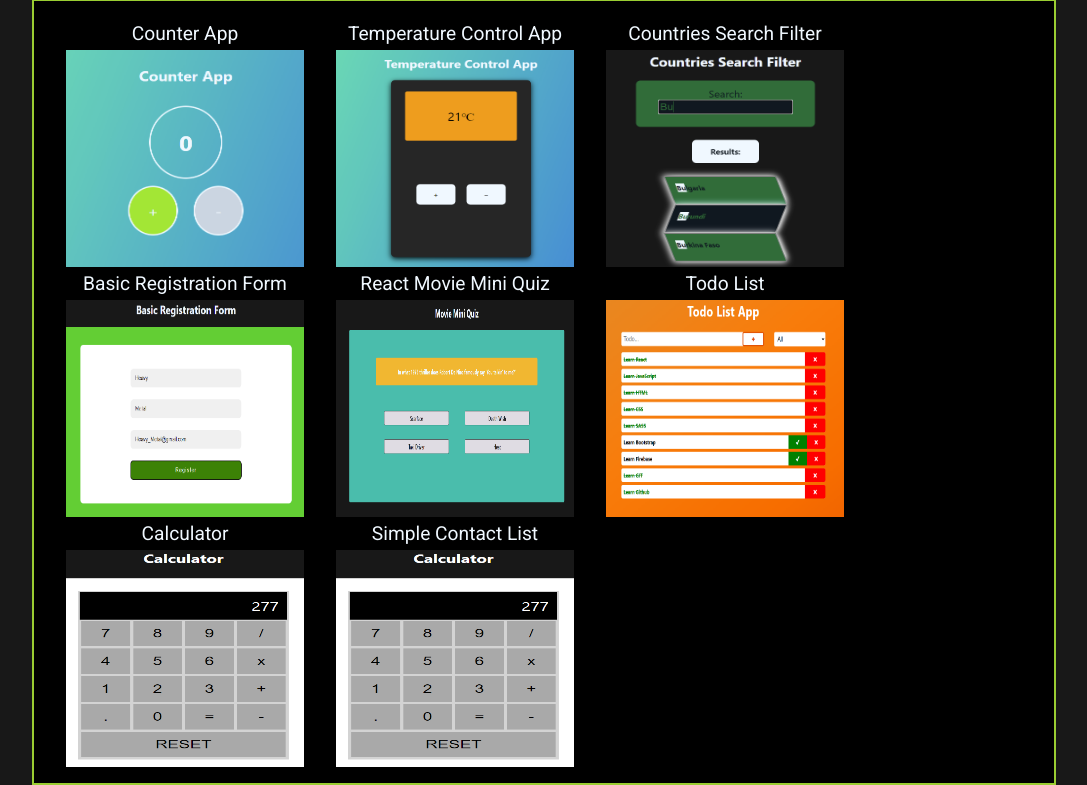
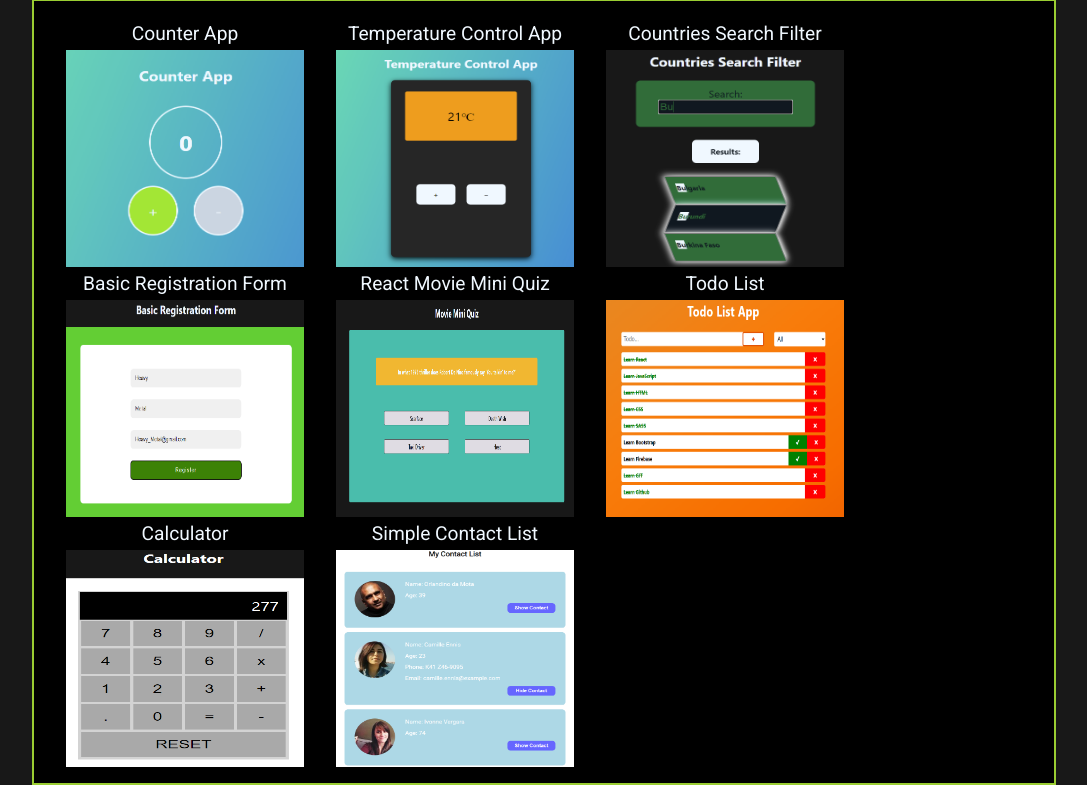
Before and after one commit to alexanderivanov2/While-Learning-React, a React (Create React App) app: page / in a window 1280 px wide. Shown: the part 249-1034 px from the top of the page, without its empty margins (96-1183 px from the left). Built offline with nearby package versions, Linux system fonts and the light colour scheme.

Commit message:
add link and img

```diff
--- a/src/components/dashboardApps/ProjectsBox.js
+++ b/src/components/dashboardApps/ProjectsBox.js
@@ -7,6 +7,7 @@ import basicRegistrationForm from './img/basic-registration-form.png';
 import movieMiniQuiz from './img/react-movie-mini-quiz.png';
 import todoApp from './img/todo-app.png';
 import calculatorApp from './img/calclulator.png';
+import simpleContactListIMG from './img/simple-contact-list.png';
 
 function ProjectsBox() {
     return (
@@ -57,7 +58,7 @@ function ProjectsBox() {
                 <Link to='simple-contact-list'>
                     <article className={styles.appContainer}>
                         <p className={styles.appTitle}>Simple Contact List</p>
-                        <img src={calculatorApp} alt="Simple Contact List App image" className={styles.appImg}/>
+                        <img src={simpleContactListIMG} alt="Simple Contact List App image" className={styles.appImg}/>
                     </article>
                 </Link>
 
--- a/src/components/simpleContactList/SimpleContactList.module.scss
+++ b/src/components/simpleContactList/SimpleContactList.module.scss
@@ -28,7 +28,6 @@
 
 .contact {
     width: 700px;
-    // border: 1px solid green;
     margin: 1rem auto;
     border-radius: 10px;
     display: flex;
@@ -36,6 +35,10 @@
     justify-content: flex-start;
     padding: 2rem 0 2rem 2rem;
     background-color: lightblue;
+
+    &:hover {
+        cursor: pointer;
+    }
 
     &__imageWrapper {
         margin-right: 2rem;
```
Also changed, not shown: src/components/dashboardApps/img/simple-contact-list.png (added).
